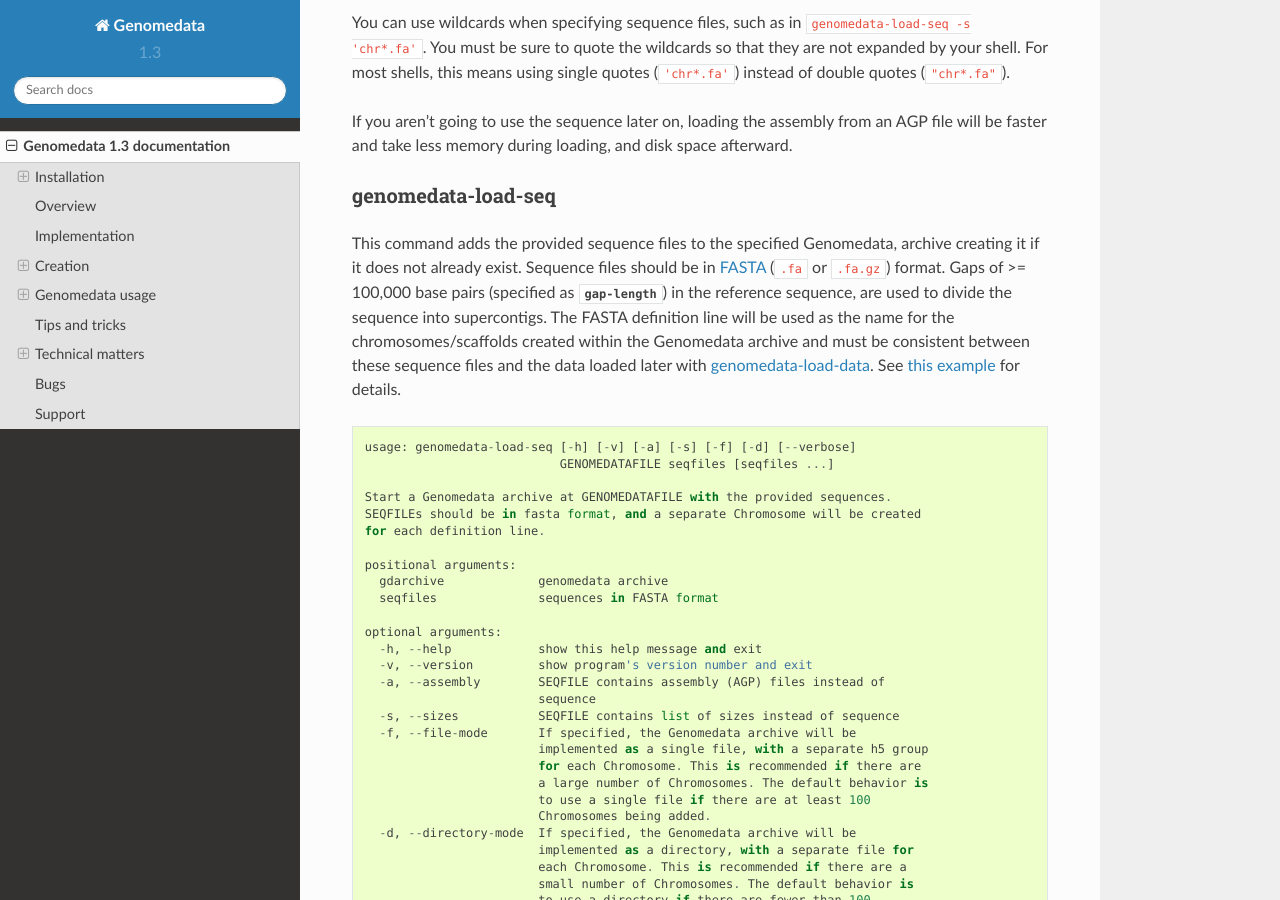
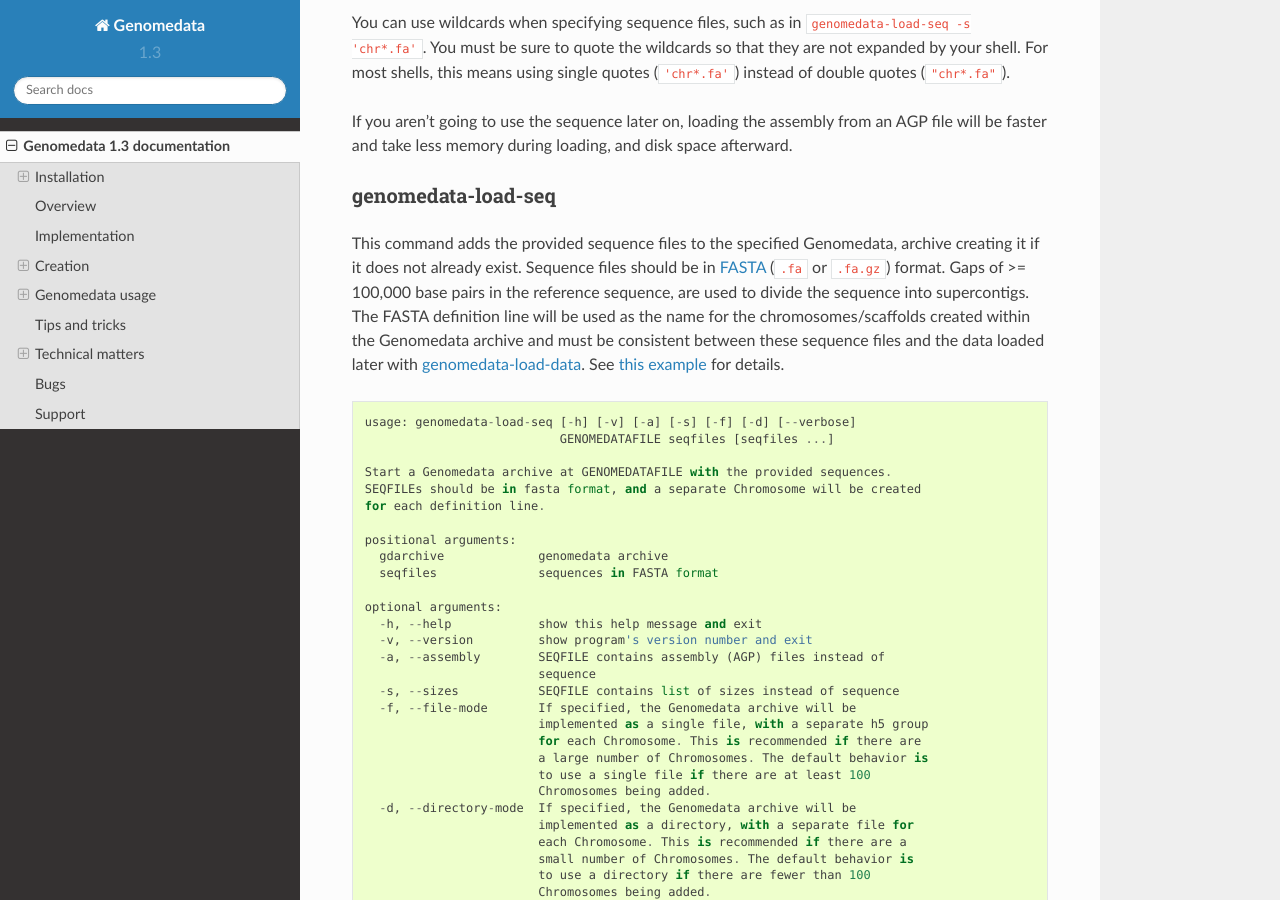
Before and after one commit to hoffmangroup/genomedata, a Sphinx documentation site: the page built from doc/genomedata.rst, in a window 1280 px wide and 900 px high, scrolled down 9283 px. Built offline with Sphinx 7.4.7 and the Read the Docs theme 2.0.0, drawn with Linux system fonts in a browser that asks for light colours; some of the changed text lies outside the part shown.

Commit message:
change email, remove unused arg

```diff
--- a/doc/genomedata.rst
+++ b/doc/genomedata.rst
@@ -2,7 +2,7 @@
 Genomedata |version| documentation
 ==================================
 :Website: http://pmgenomics.ca/hoffmanlab/proj/genomedata/
-:Author: Michael M. Hoffman <mhoffman at uhnresearch dot ca>
+:Author: Michael M. Hoffman <michael dot hoffman at utoronto dot ca>
 :Organization: Princess Margaret Cancer Centre
 :Address: Toronto Medical Discovery Tower 11-311, 101 College St, M5G 1L7, Toronto, Ontario, Canada
 :Copyright: 2009-2014 Michael M. Hoffman
@@ -445,7 +445,7 @@
 This command adds the provided sequence files to the specified
 Genomedata, archive creating it if it does not already exist. Sequence
 files should be in |sequence file formats| format. Gaps of >= 100,000
-base pairs (specified as :option:`gap-length`) in the reference
+base pairs in the reference
 sequence, are used to divide the sequence into supercontigs. The FASTA
 definition line will be used as the name for the chromosomes/scaffolds
 created within the Genomedata archive and must be consistent between
```
